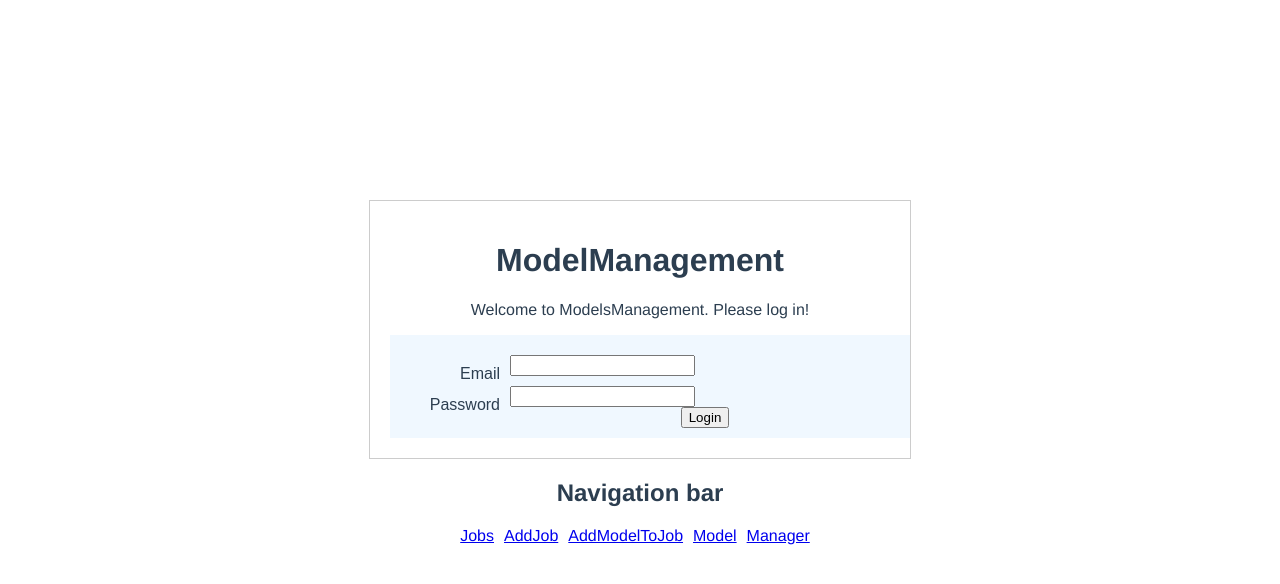
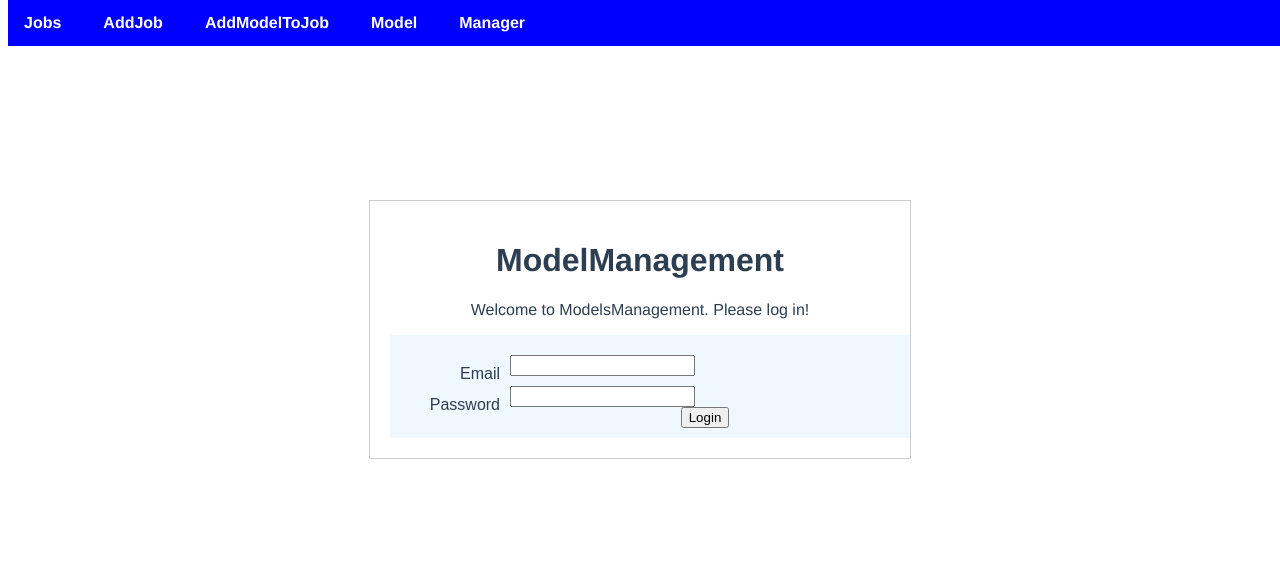
Before and after one commit to JTDT/ModelsApi, a Vue app in the folder Assignment3_ModelsManagement/: page / in a window 1280 px wide. Shown: the top 584 px of the page. Built offline with nearby package versions, Linux system fonts and the light colour scheme.

Commit message:
ændret navbar

```diff
--- a/Assignment3_ModelsManagement/src/components/Navigation.vue
+++ b/Assignment3_ModelsManagement/src/components/Navigation.vue
@@ -1,11 +1,8 @@
 <template>
-    <div>
-        <h2>Navigation bar</h2>
-        <nav>
-            <router-link class="spacing" v-for="routes in links"
-                         v-bind:key="routes.id"
-                         :to="`${routes.page}`">{{routes.text}}</router-link>
-        </nav>
+    <div class="navbar">
+        <router-link class="spacing" v-for="routes in links"
+                     v-bind:key="routes.id"
+                     :to="`${routes.page}`">{{routes.text}}</router-link>
     </div>
 </template>
 
@@ -53,5 +50,20 @@
 <style>
     .spacing {
         margin-right: 10px;
+        float: left;
+        display: block;
+        color: white;
+        font-weight: bold;
+        text-align: center;
+        padding: 14px 16px;
+        text-decoration: none;
+    }
+
+    .navbar {
+        overflow: hidden;
+        background-color: blue;
+        position: fixed; /* Set the navbar to fixed position */
+        top: 0; /* Position the navbar at the top of the page */
+        width: 100%;
     }
 </style>
```
